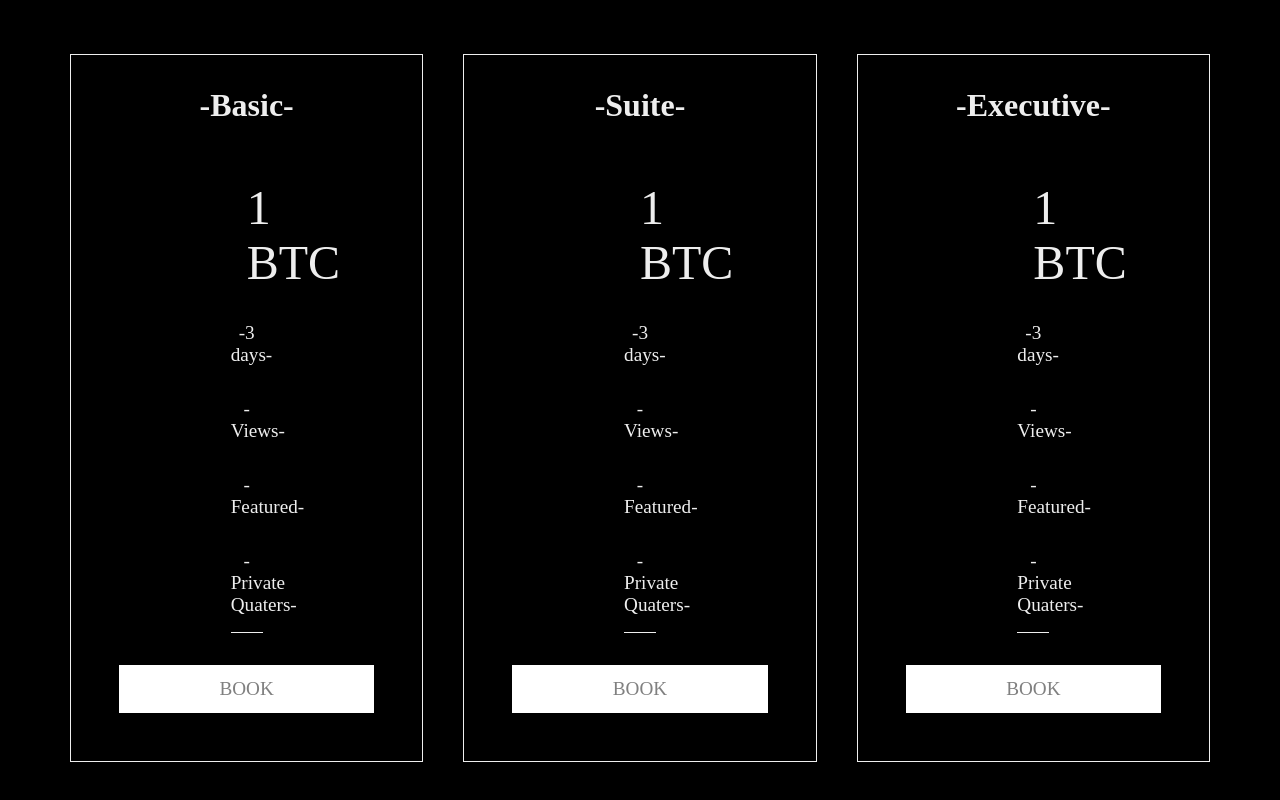
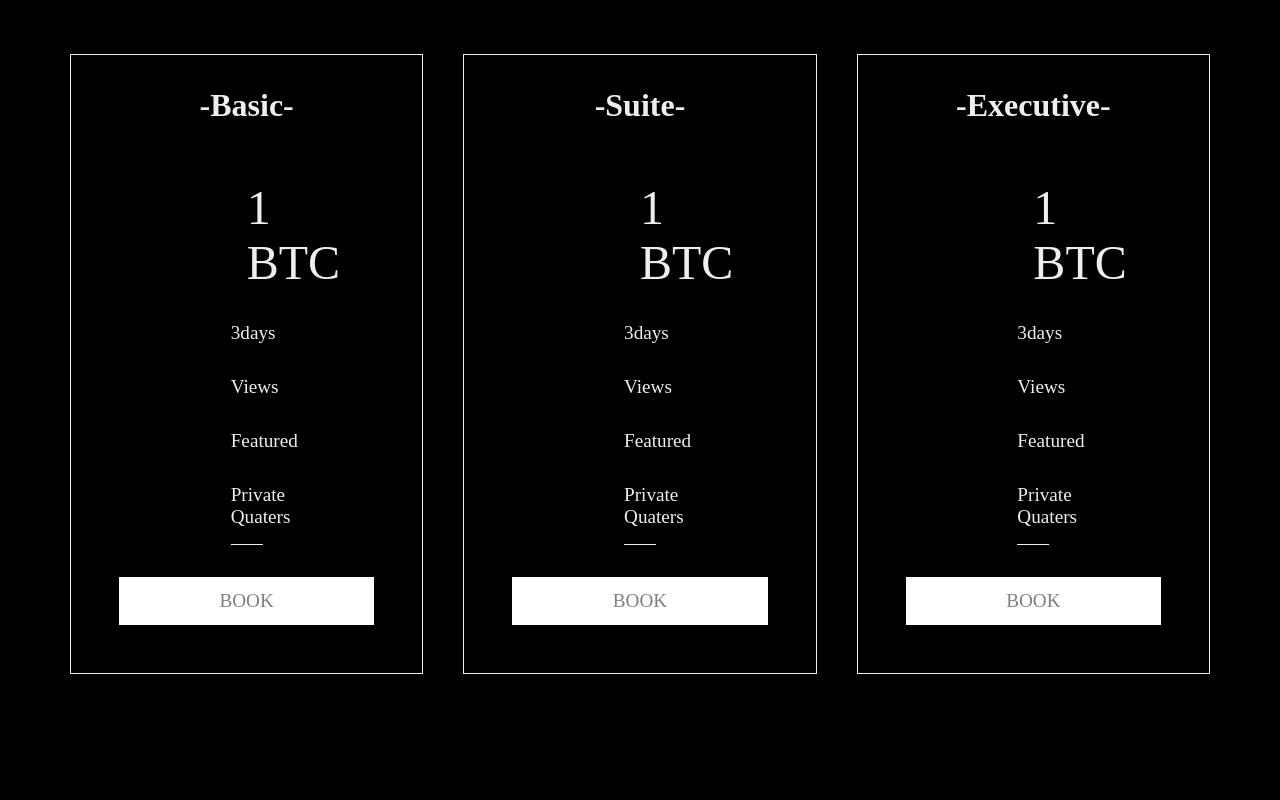
Before and after one commit to mwaurajr/Galaxy-Travel, a React (Create React App) app: page /pricing in a window 1280 px wide. Shown: the part 442-1242 px from the top of the page. Built offline with nearby package versions, Linux system fonts and the light colour scheme.

Commit message:
formatted doc with prettier

```diff
--- a/src/components/PricingCard.js
+++ b/src/components/PricingCard.js
@@ -1,50 +1,55 @@
-import React from 'react'
-import { Link } from 'react-router-dom'
-import './PricingCard.css'
+import React from "react";
+import { Link } from "react-router-dom";
+import "./PricingCard.css";
 
 function PricingCard() {
   return (
-    <div className='pricing'>
+    <div className="pricing">
       <div className="card-container">
         <div className="card">
           <h3>-Basic-</h3>
-          <span className='bar'>
-            <p className='btc'> 1 BTC</p>
-            <p>-3 days-</p>
-            <p>-Views-</p>
-            <p>-Featured-</p>
-            <p>-Private Quaters-</p>
+          <span className="bar">
+            <p className="btc">1 BTC</p>
+            <p>3days</p>
+            <p>Views</p>
+            <p>Featured</p>
+            <p>Private Quaters</p>
           </span>
-          <Link to='/contact' className='btn'>Book</Link>
+          <Link to="/contact" className="btn">
+            Book
+          </Link>
         </div>
 
         <div className="card">
           <h3>-Suite-</h3>
-          <span className='bar'>
-            <p className='btc'> 1 BTC</p>
-            <p>-3 days-</p>
-            <p>-Views-</p>
-            <p>-Featured-</p>
-            <p>-Private Quaters-</p>
+          <span className="bar">
+            <p className="btc">1 BTC</p>
+            <p>3days</p>
+            <p>Views</p>
+            <p>Featured</p>
+            <p>Private Quaters</p>
           </span>
-          <Link to='/contact' className='btn'>Book</Link>
+          <Link to="/contact" className="btn">
+            Book
+          </Link>
         </div>
 
         <div className="card">
           <h3>-Executive-</h3>
-          <span className='bar'>
-            <p className='btc'> 1 BTC</p>
-            <p>-3 days-</p>
-            <p>-Views-</p>
-            <p>-Featured-</p>
-            <p>-Private Quaters-</p>
+          <span className="bar">
+            <p className="btc">1 BTC</p>
+            <p>3days</p>
+            <p>Views</p>
+            <p>Featured</p>
+            <p>Private Quaters</p>
           </span>
-          <Link to='/contact' className='btn'>Book</Link>
+          <Link to="/contact" className="btn">
+            Book
+          </Link>
         </div>
-
       </div>
     </div>
-  )
+  );
 }
 
-export default PricingCard
+export default PricingCard;
```
